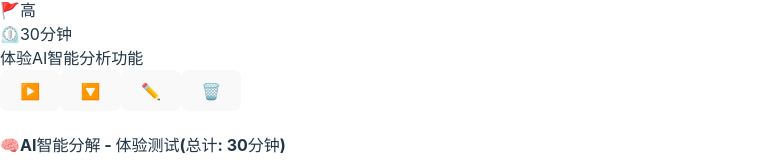
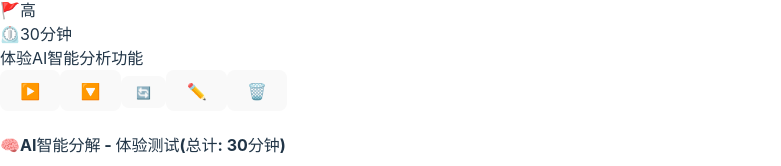
Before and after one commit to elicat001/ai-smart-pomodoro-timer, a React (Vite) app: page / in a window 1280 px wide. Both pictures are taken after a click on the button "AI智能分析". Shown: the part 599-765 px from the top of the page, without its empty margins (0-781 px from the left). Built offline with nearby package versions, Linux system fonts and the light colour scheme.

Commit message:
Update App.jsx

```diff
--- a/src/App.jsx
+++ b/src/App.jsx
@@ -1185,6 +1185,7 @@ const WorkOrganizer = () => {
                               )}
                             </button>
                           ) : (
+                            <>
                               <button
                                 onClick={() => toggleAnalysisExpanded(task.id)}
                                 className="action-btn ai-btn"
@@ -1196,6 +1197,15 @@ const WorkOrganizer = () => {
                                   <Icons.ChevronRight />
                                 )}
                               </button>
+                              <button
+                                onClick={() => reAnalyzeTask(task.id)}
+                                className="action-btn ai-btn"
+                                title="重新分析"
+                                style={{ fontSize: '0.75rem' }}
+                              >
+                                🔄
+                              </button>
+                            </>
                           )}
 
                           <button
```
Lines whose indentation alone changed are shown as unchanged.
